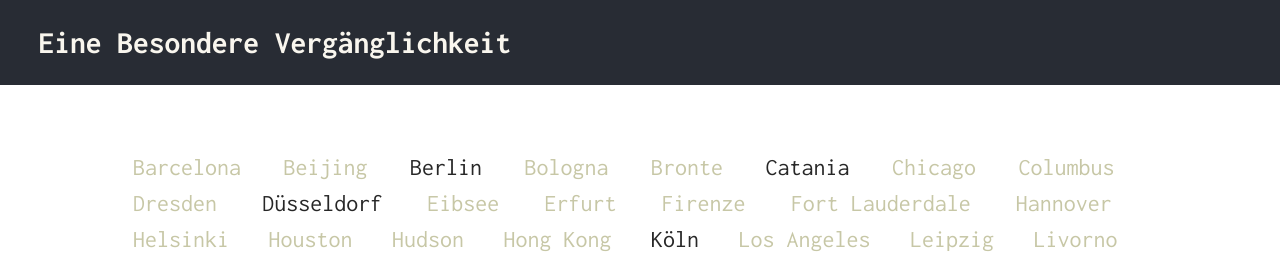
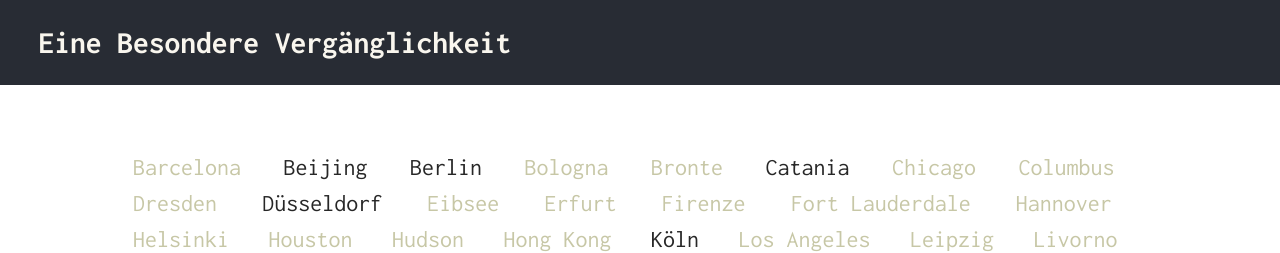
Before and after one commit to marcoft43/marcosclp, a React (Create React App) app: page / in a window 1280 px wide. Shown: the top 253 px of the page. Built offline with nearby package versions, Linux system fonts and the light colour scheme; a web font is replaced by a local one.

Commit message:
Updated Beijing link color

```diff
--- a/src/components/Navbar.js
+++ b/src/components/Navbar.js
@@ -9,7 +9,7 @@ const Front_Navbar = () => {
       <Container className="front-navbar">
         <Nav className="custom-nav">
           <Nav.Link href="/Barcelona" className='me-3 navbar-phone'>Barcelona</Nav.Link>
-          <Nav.Link href="/Beijing" className='me-3 navbar-phone'>Beijing</Nav.Link>
+          <Nav.Link href="/Beijing" className='me-3 navbar-camera'>Beijing</Nav.Link>
           <Nav.Link href="/Berlin" className='me-3 navbar-camera'>Berlin</Nav.Link>
           <Nav.Link href="/Bologna" className='me-3 navbar-phone'>Bologna</Nav.Link>
           <Nav.Link href="/Bronte" className='me-3 navbar-phone'>Bronte</Nav.Link>
```
